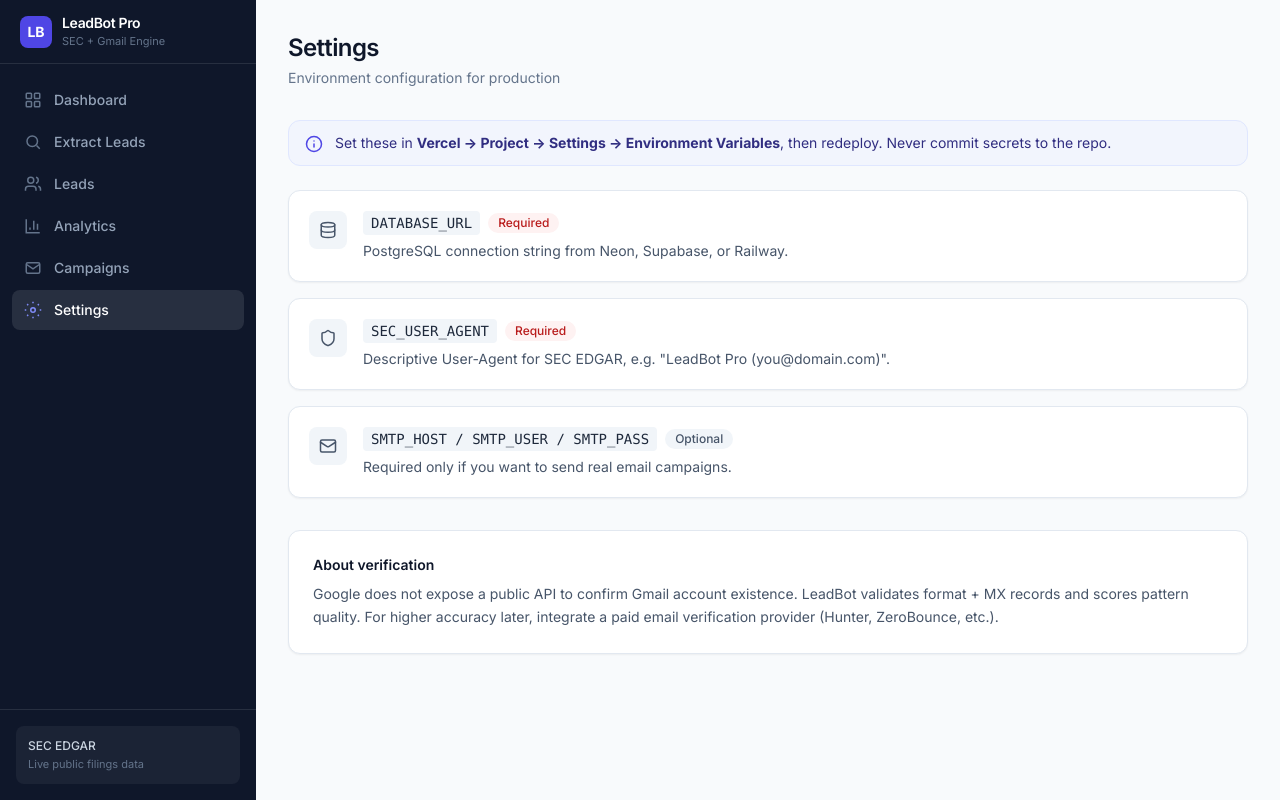
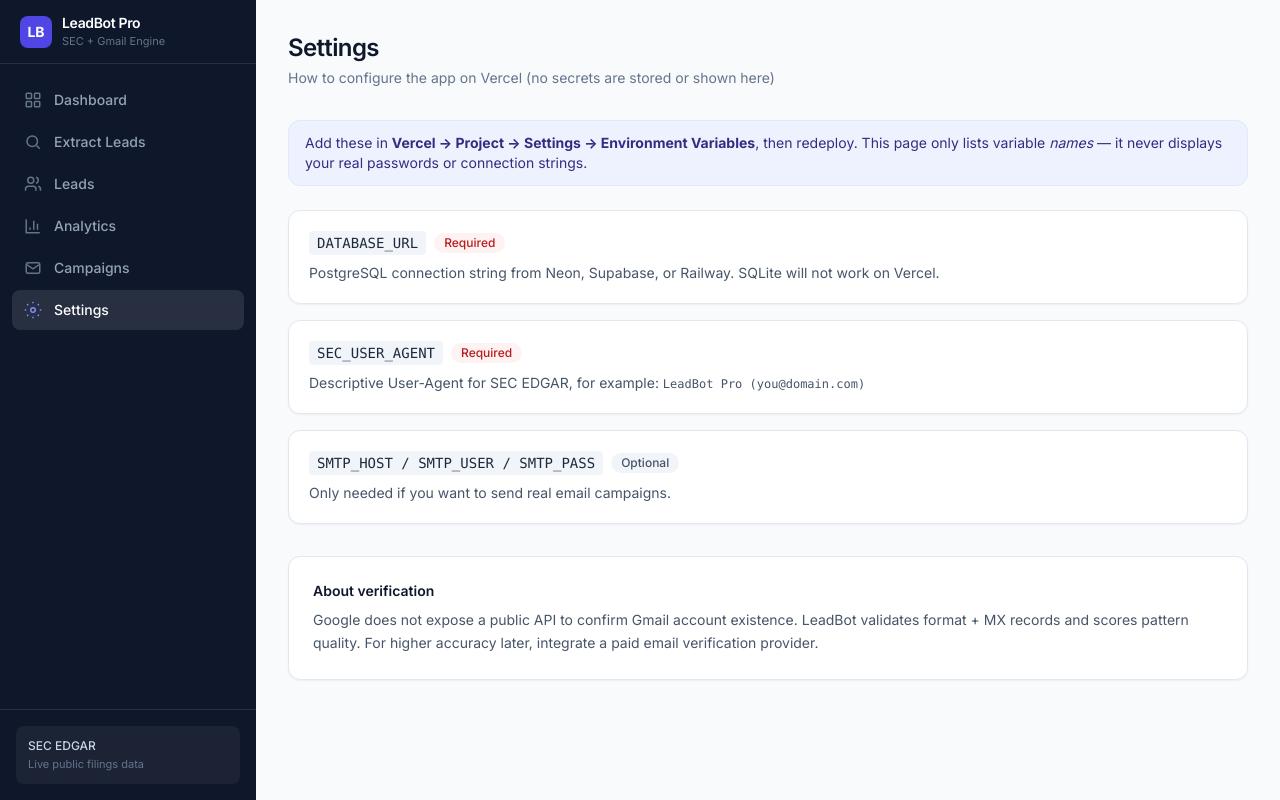
Before and after one commit to Dennisbed1234/leads-gmail, a Next.js app: page /settings in a window 1280 px wide. Built offline with nearby package versions, Linux system fonts and the light colour scheme.

Commit message:
Clarify Settings page is documentation only (not actual secret values)

```diff
--- a/app/settings/page.tsx
+++ b/app/settings/page.tsx
@@ -1,28 +1,4 @@
 'use client';
-
-import { Database, Shield, Mail, Info } from 'lucide-react';
-
-const vars = [
-  {
-    key: 'DATABASE_URL',
-    required: true,
-    description: 'PostgreSQL connection string from Neon, Supabase, or Railway.',
-    icon: Database,
-  },
-  {
-    key: 'SEC_USER_AGENT',
-    required: true,
-    description:
-      'Descriptive User-Agent for SEC EDGAR, e.g. "LeadBot Pro (you@domain.com)".',
-    icon: Shield,
-  },
-  {
-    key: 'SMTP_HOST / SMTP_USER / SMTP_PASS',
-    required: false,
-    description: 'Required only if you want to send real email campaigns.',
-    icon: Mail,
-  },
-];
 
 export default function SettingsPage() {
   return (
@@ -30,50 +6,62 @@ export default function SettingsPage() {
       <div className="page-header">
         <h1 className="page-title">Settings</h1>
         <p className="page-subtitle">
-          Environment configuration for production
+          How to configure the app on Vercel (no secrets are stored or shown here)
         </p>
       </div>
 
-      <div className="mb-6 flex items-start gap-3 rounded-xl border border-primary-100 bg-primary-50/60 px-4 py-3 text-sm text-primary-900">
-        <Info size={18} className="mt-0.5 shrink-0 text-primary-600" />
-        <p>
-          Set these in <strong>Vercel → Project → Settings → Environment
-          Variables</strong>, then redeploy. Never commit secrets to the repo.
+      <div className="mb-6 rounded-xl border border-indigo-100 bg-indigo-50 px-4 py-3 text-sm text-indigo-900">
+        Add these in <strong>Vercel → Project → Settings → Environment
+        Variables</strong>, then redeploy. This page only lists variable{' '}
+        <em>names</em> — it never displays your real passwords or connection strings.
+      </div>
+
+      <div className="space-y-4">
+        <div className="card p-5">
+          <div className="flex flex-wrap items-center gap-2">
+            <code className="rounded bg-slate-100 px-2 py-0.5 text-sm font-medium text-slate-800">
+              DATABASE_URL
+            </code>
+            <span className="badge bg-red-50 text-red-700">Required</span>
+          </div>
+          <p className="mt-2 text-sm text-slate-600">
+            PostgreSQL connection string from Neon, Supabase, or Railway. SQLite
+            will not work on Vercel.
           </p>
         </div>
 
-      <div className="space-y-4">
-        {vars.map((v) => (
-          <div key={v.key} className="card p-5">
-            <div className="flex items-start gap-4">
-              <div className="rounded-lg bg-slate-100 p-2.5 text-slate-600">
-                <v.icon size={18} />
-              </div>
-              <div className="flex-1">
+        <div className="card p-5">
           <div className="flex flex-wrap items-center gap-2">
             <code className="rounded bg-slate-100 px-2 py-0.5 text-sm font-medium text-slate-800">
-                    {v.key}
+              SEC_USER_AGENT
             </code>
-                  {v.required ? (
             <span className="badge bg-red-50 text-red-700">Required</span>
-                  ) : (
+          </div>
+          <p className="mt-2 text-sm text-slate-600">
+            Descriptive User-Agent for SEC EDGAR, for example:{' '}
+            <span className="font-mono text-xs">LeadBot Pro (you@domain.com)</span>
+          </p>
+        </div>
+
+        <div className="card p-5">
+          <div className="flex flex-wrap items-center gap-2">
+            <code className="rounded bg-slate-100 px-2 py-0.5 text-sm font-medium text-slate-800">
+              SMTP_HOST / SMTP_USER / SMTP_PASS
+            </code>
             <span className="badge bg-slate-100 text-slate-600">Optional</span>
-                  )}
           </div>
-                <p className="mt-1.5 text-sm text-slate-600">{v.description}</p>
+          <p className="mt-2 text-sm text-slate-600">
+            Only needed if you want to send real email campaigns.
+          </p>
         </div>
-            </div>
-          </div>
-        ))}
       </div>
 
       <div className="mt-8 card p-6">
         <h2 className="text-sm font-semibold text-slate-900">About verification</h2>
         <p className="mt-2 text-sm leading-relaxed text-slate-600">
           Google does not expose a public API to confirm Gmail account existence.
-          LeadBot validates format + MX records and scores pattern quality.
-          For higher accuracy later, integrate a paid email verification provider
-          (Hunter, ZeroBounce, etc.).
+          LeadBot validates format + MX records and scores pattern quality. For
+          higher accuracy later, integrate a paid email verification provider.
         </p>
       </div>
     </div>
```
Lines whose indentation alone changed are shown as unchanged.
